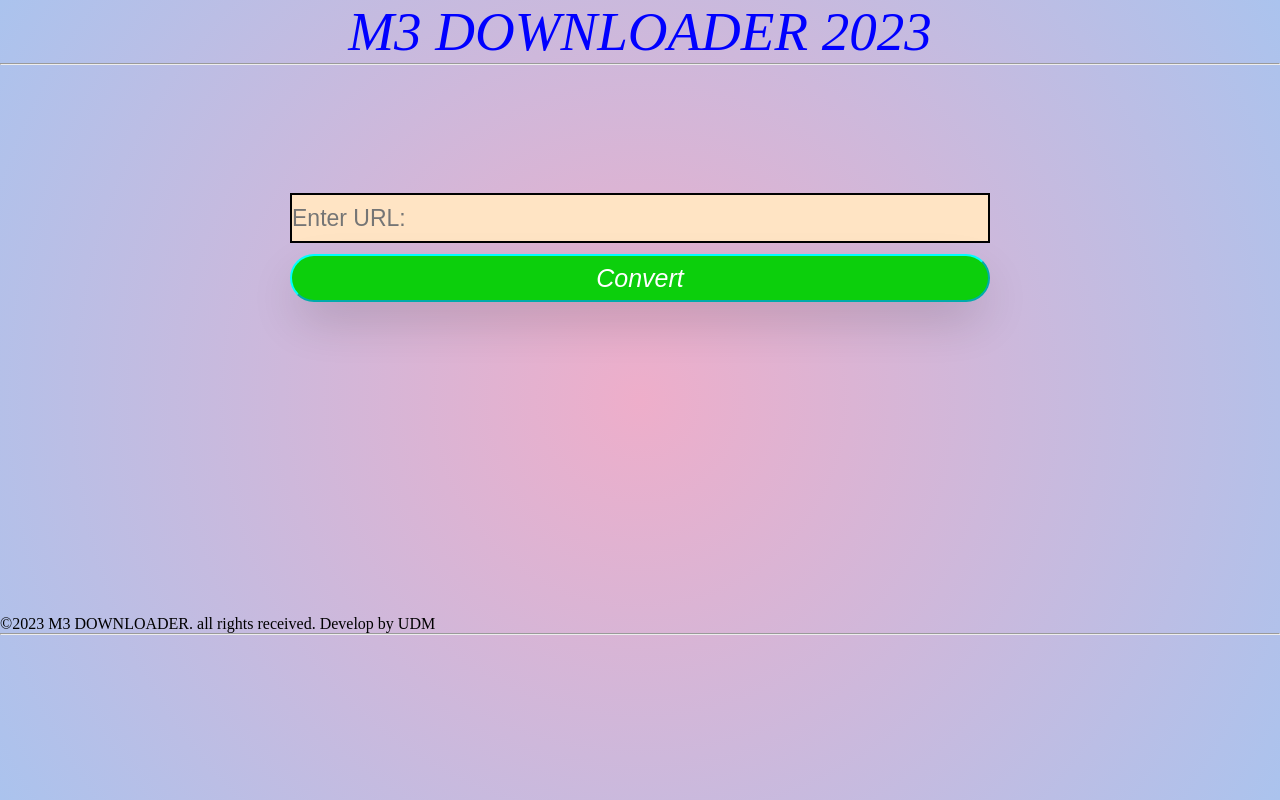
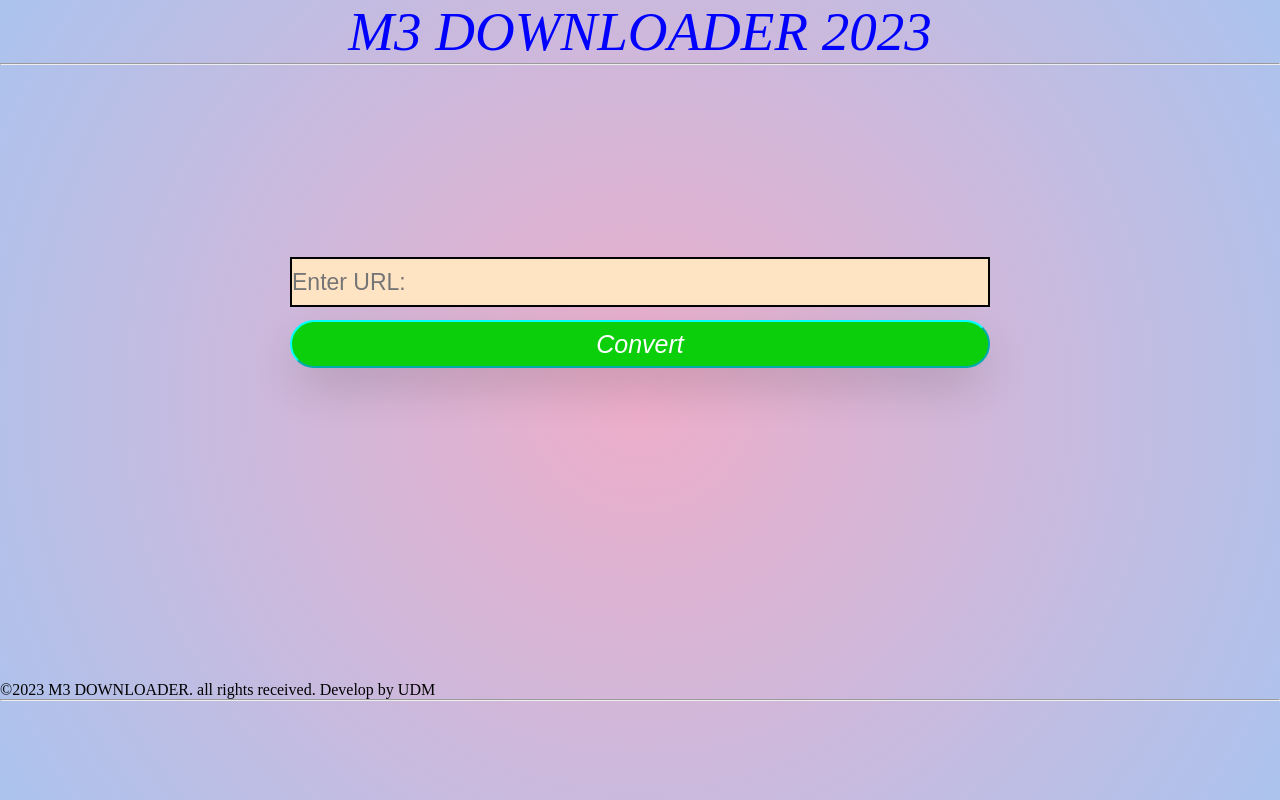
Before and after one commit to mpthreedownload/convert, a plain HTML site: page index.html in a window 1280 px wide. Drawn offline with nearby package versions, Linux system fonts and the light colour scheme.

Commit message:
Update index.html

```diff
--- a/index.html
+++ b/index.html
@@ -17,7 +17,7 @@
                 background-size: cover;
             }
             #input{
-                margin-top: 10%;
+                margin-top: 15%;
                 width: 700px;
                 height: 50px;
                 font-size: 23px;
@@ -26,7 +26,7 @@
                 background-color: bisque;
             }
             #convert{
-                margin-top: 11px;
+                margin-top: 13px;
                 width: 700px;
                 height: 48px;
                 background-color: rgb(12, 207, 12);
```
